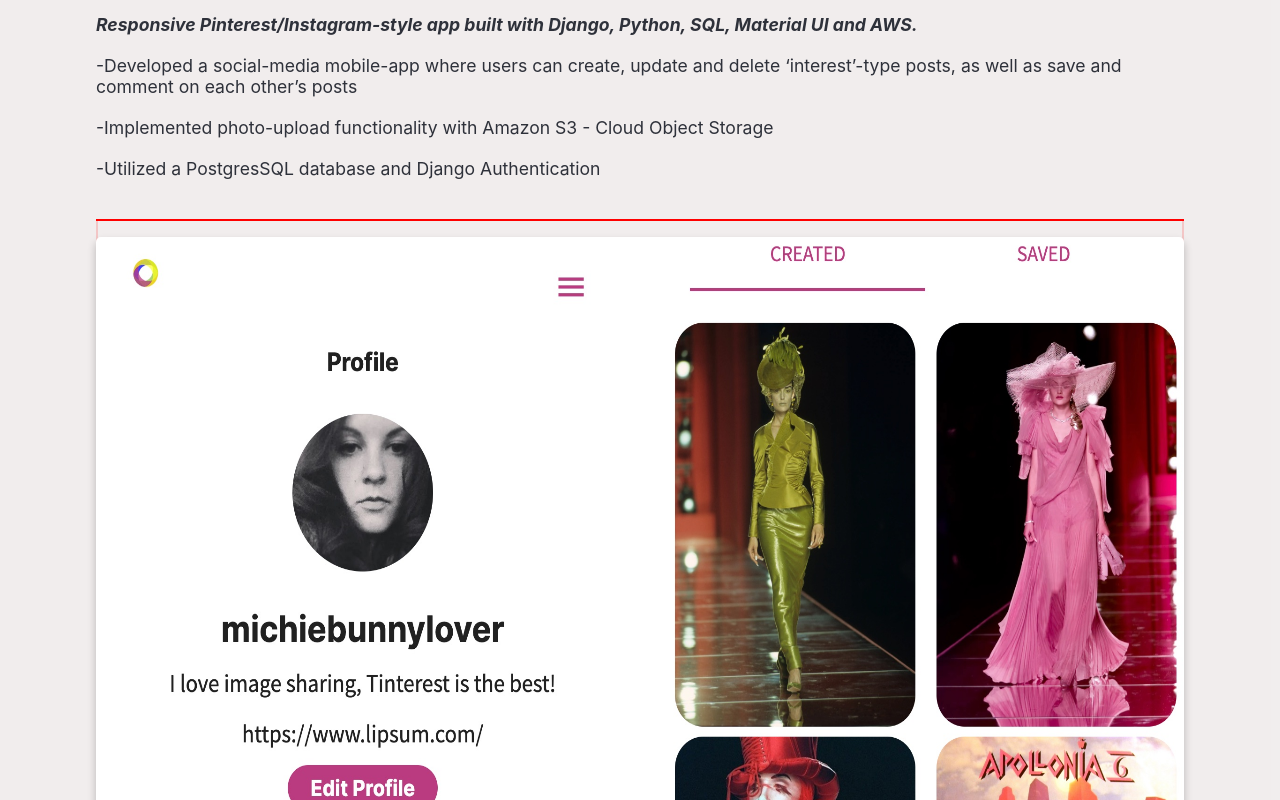
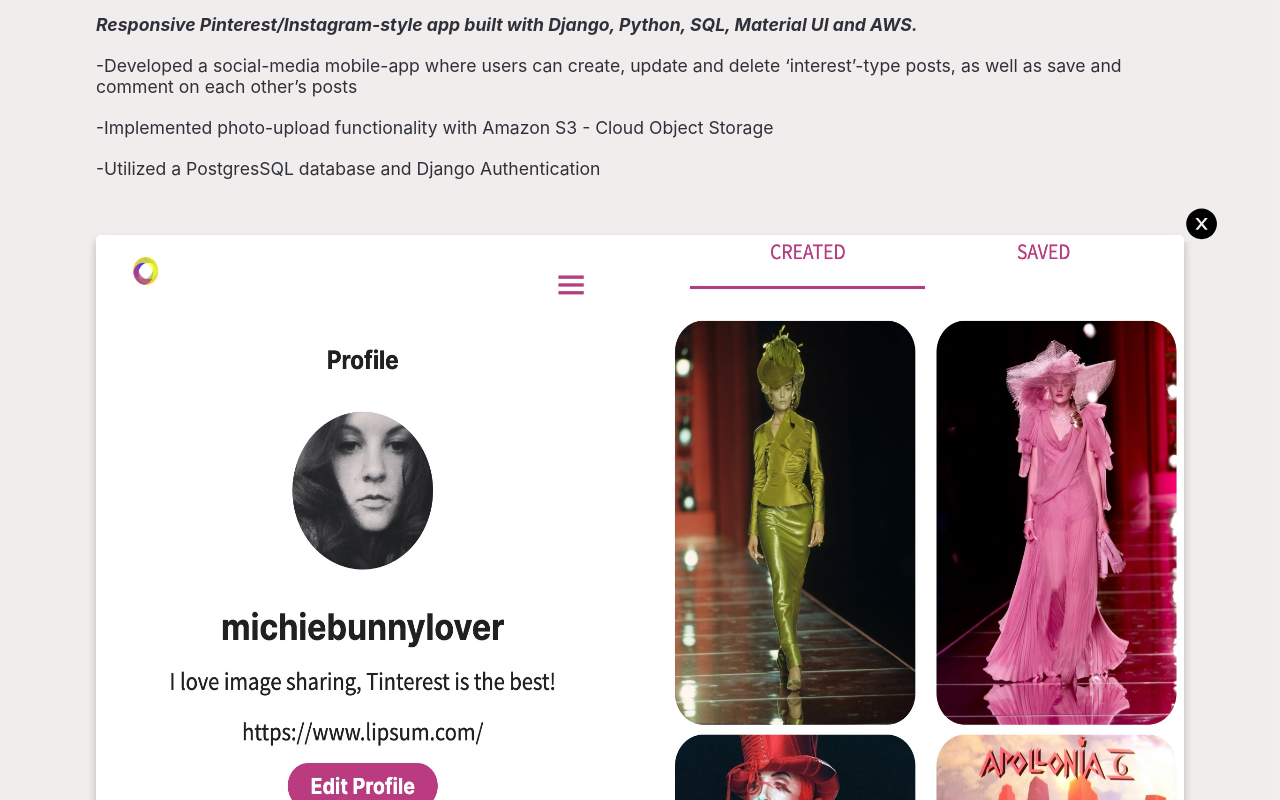
Before and after one commit to tatyanakarlen/PortfolioWebsite, a React (Create React App) app: page /portfolio in a window 1280 px wide. Both pictures are taken after a click on the picture 639 px from the left and 2083 px from the top of the page. Shown: the part 1683-2483 px from the top of the page. Built offline with nearby package versions, Linux system fonts and the light colour scheme.

Commit message:
added x button

```diff
--- a/src/components/Carousel/Carousel.css
+++ b/src/components/Carousel/Carousel.css
@@ -6,6 +6,7 @@
     border-radius: 5px;
     box-shadow: rgba(0, 0, 0, 0.24) 0px 5px 8px;
     object-fit: fill;
+    /* tried contain, works better */
   }
 
   .right-arr {
@@ -43,5 +44,13 @@
     align-items: center;
     justify-content: center;
     flex-direction: column;
-    border: 2px solid red;
+    /* border: 2px solid red;  */
+    position: relative;
   }
+
+  #X {
+    transform: translateY(-0.8rem);
+    position: absolute;
+    font-size: 2.2rem;
+    cursor: pointer;
+  }
--- a/src/components/Carousel/Carousel.jsx
+++ b/src/components/Carousel/Carousel.jsx
@@ -1,6 +1,10 @@
 import React, { useState } from "react";
 import { FaArrowAltCircleRight, FaArrowAltCircleLeft } from "react-icons/fa";
 import './Carousel.css'
+import { AiFillCloseCircle } from "react-icons/ai"
+
+import { AiOutlineCloseSquare } from "react-icons/ai"
+
 
 export default function Carousel(props) {
   const SliderData = [
@@ -51,10 +55,14 @@ export default function Carousel(props) {
               <>
                 {/* <div id="title">Screenshots</div> */}
                 <img id="image" alt="test" src={slide.image}>
-
                 </img>
-                <button
-                onClick={() => props.setCarouselActive(false)}>close</button>
+                <AiFillCloseCircle id='X'
+                onClick={() => props.setCarouselActive(false)}
+                />
+                {/* <button
+                onClick={() => props.setCarouselActive(false)}
+                style={{position: 'absolute'}}>close
+                </button> */}
               </>
             )}
           </div>
```
